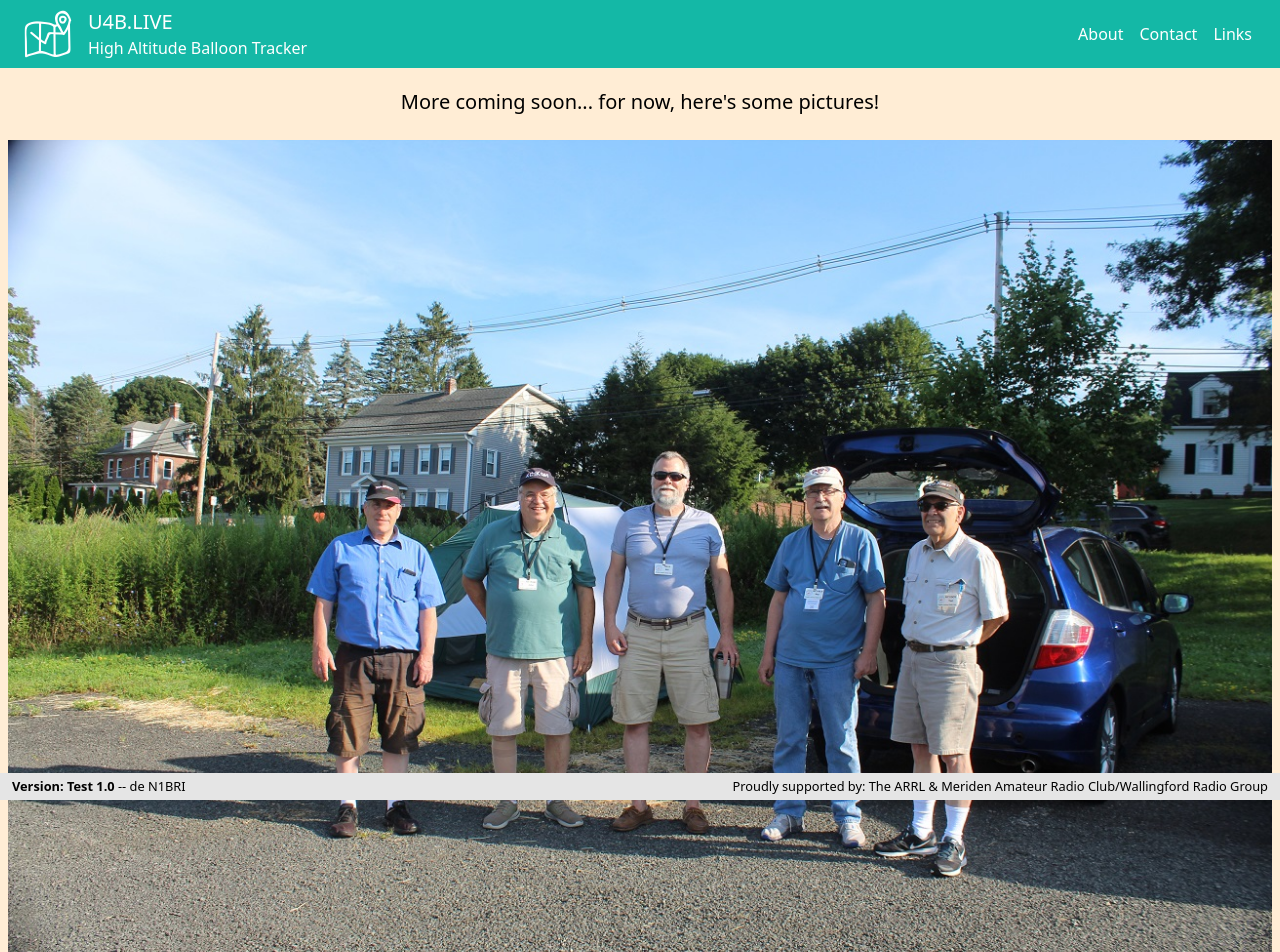
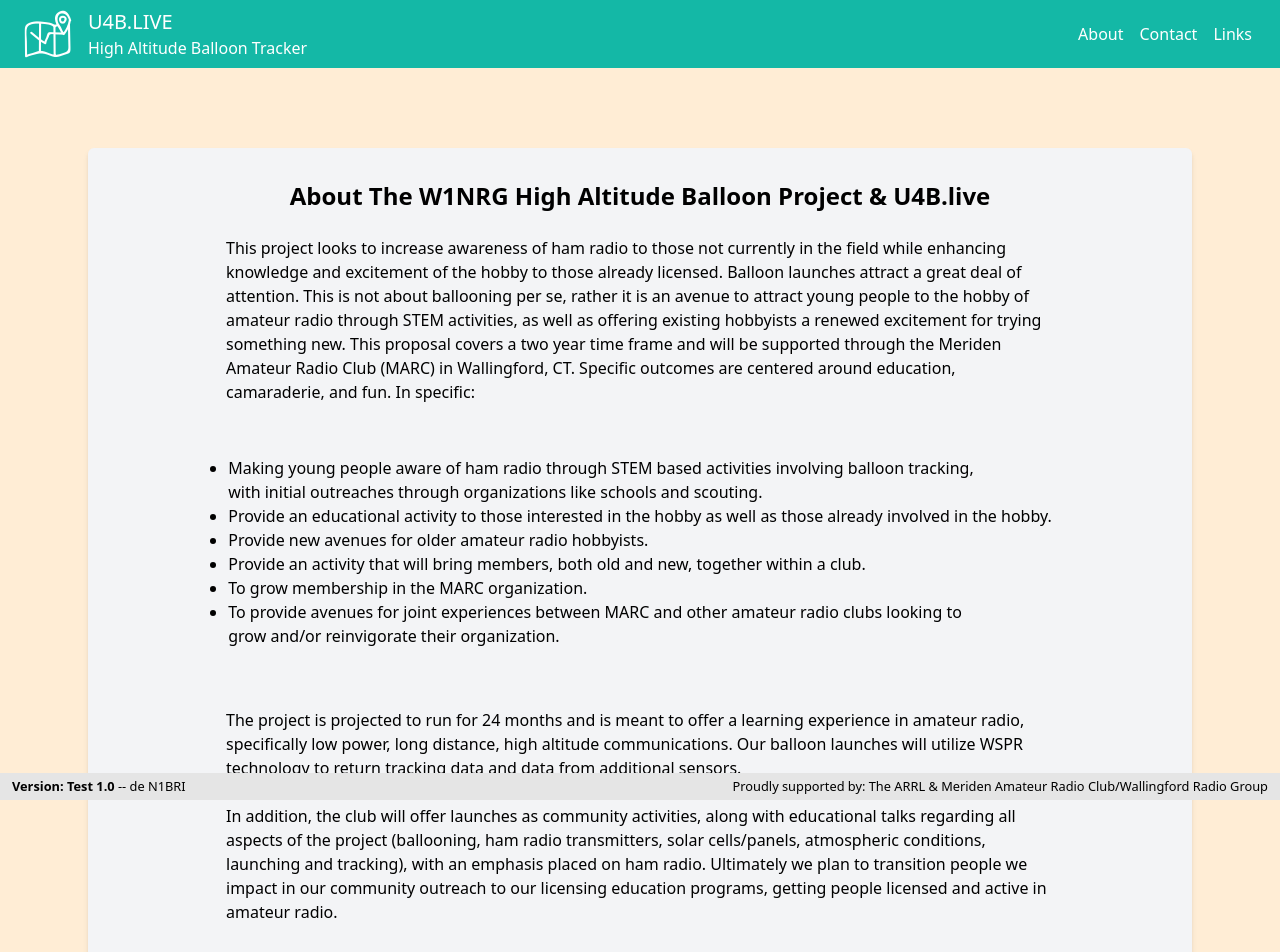
Before and after one commit to N1BRI/U4B_Balloon_Tracker, a SvelteKit app: page /about in a window 1280 px wide. Shown: the top 952 px of the page. Built offline with nearby package versions, Linux system fonts and the light colour scheme.

Commit message:
update about with ray's statement

```diff
--- a/src/routes/+page.svelte
+++ b/src/routes/+page.svelte
@@ -3,7 +3,7 @@
 	import '../app.css';
 	import BalloonConfigForm from '../components/BalloonConfigForm.svelte';
 	import Spinner from '../components/layout/Spinner.svelte';
-	import Map from '../components/Map.svelte'
+	import Map from '../components/Map.svelte';
 	import { balloonTelemetry, wsprSpots } from '../stores';
 	import { getTelemetryData } from '../queries';
 	import {
@@ -19,7 +19,6 @@
 	import { maidenheadToLatLng, strCoordinates } from '../models/coordinates';
 	import Dashboard from '../components/Dashboard.svelte';
 	import Graph from '../components/Graph.svelte';
-
 
 	export let form;
 	/**
@@ -103,9 +102,6 @@
 		}
 	});
 
-
-
-
 	onDestroy(() => {});
 </script>
 
@@ -125,12 +121,15 @@
 	{#if latestBalloonTelemetry.length > 0}
 		<div class="flex px-1 mt-4 flex-wrap-reverse md:flex-nowrap md:px-7">
 			<div
-				class="flex flex-1 md:flex-1  flex-col border-solid bg-gray-100 rounded-md shadow-md py-3 md:mr-4 px-4 text-s"
+				class="flex flex-1 md:flex-1 flex-col border-solid bg-gray-100 rounded-md shadow-md py-3 md:mr-4 px-4 text-s"
 			>
-			<Map latestBalloonTelemetry={latestBalloonTelemetry} latestWsprSpots={latestWsprSpots}/>
-			<Dashboard/>
+				<Map {latestBalloonTelemetry} {latestWsprSpots} />
+				<Dashboard />
 			</div>
-			<div class="flex flex-1 md:flex-none md:w-70 md:flex-2 border-solid mb-6 md:mb-0 bg-gray-100 rounded-md shadow-md pb-4 px-4 text-s self-start">
+			<div class="flex flex-col">
+				<div
+					class="flex flex-1 md:flex-none md:w-70 md:flex-2 border-solid mb-6 md:mb-0 bg-gray-100 rounded-md shadow-md pb-4 px-4 text-s self-start"
+				>
 					<div class="max-h-fit">
 						<h1 class="text-2xl my-2">Lastest Balloon Status</h1>
 						<mark class="bg-indigo-400 rounded-md py-1 px-2 text-white"
@@ -144,7 +143,9 @@
 						</div>
 						<div class="flex py-1">
 							<ThermometerIcon size="24" /><strong class="px-3"
-							>{celsiusToFahrenheit(latestBalloonTelemetry[latestBalloonTelemetry.length - 1].temperature)} °F</strong
+								>{celsiusToFahrenheit(
+									latestBalloonTelemetry[latestBalloonTelemetry.length - 1].temperature
+								)} °F</strong
 							>
 						</div>
 						<div class="flex py-1">
@@ -159,8 +160,13 @@
 						</div>
 						<div class="flex py-1">
 							<MapPinIcon size="24" /><strong class="px-3"
-							>{latestBalloonTelemetry[latestBalloonTelemetry.length - 1].gridSquare.substring(0, 6)} - {strCoordinates(
-								maidenheadToLatLng(latestBalloonTelemetry[latestBalloonTelemetry.length - 1].gridSquare ?? '')
+								>{latestBalloonTelemetry[latestBalloonTelemetry.length - 1].gridSquare.substring(
+									0,
+									6
+								)} - {strCoordinates(
+									maidenheadToLatLng(
+										latestBalloonTelemetry[latestBalloonTelemetry.length - 1].gridSquare ?? ''
+									)
 								)}</strong
 							>
 						</div>
@@ -188,12 +194,19 @@
 						{/if}
 					</div>
 				</div>
+				<div
+					class="flex flex-1 md:flex-none flex-col items-center mt-3 w-full
+					 border-solid mb-6 md:mb-0 bg-gray-100 rounded-md shadow-md pb-4 px-4 text-s self-start"
+				>
+					<h1 class="text-lg">Unique WSPR Spots</h1>
+					<h1 class="text-2xl w-10/12 bg-gray-300 text-center font-bold rounded-md border-2 border-transparent flex-stretch">{latestWsprSpots.length}</h1>
+				</div>
+			</div>
 		</div>
 	{/if}
 {:catch error}
 	<p style="color: red">{error.message}</p>
 {/await}
 
-
 <style>
 </style>
--- a/src/routes/about/+page.svelte
+++ b/src/routes/about/+page.svelte
@@ -4,7 +4,52 @@
 
 <div class="flex flex-wrap justify-center mb-20">
 	<div class="flex items-center flex-col px-2">
-        <h1 class="text-xl px-3 pt-5">More coming soon... for now, here's some pictures!</h1>
+		<div class="border-solid bg-gray-100 rounded-md shadow-md flex flex-wrap justify-center py-8 md:m-20">
+			<h1 class="mb-3 mx-3 text-2xl font-bold">
+				About The W1NRG High Altitude Balloon Project & U4B.live
+			</h1>
+			<p class="my-3 text-left w-3/4">
+				This project looks to increase awareness of ham radio to those not currently in the field
+				while enhancing knowledge and excitement of the hobby to those already licensed. Balloon
+				launches attract a great deal of attention. This is not about ballooning per se, rather it
+				is an avenue to attract young people to the hobby of amateur radio through STEM activities,
+				as well as offering existing hobbyists a renewed excitement for trying something new. This
+				proposal covers a two year time frame and will be supported through the Meriden Amateur
+				Radio Club (MARC) in Wallingford, CT. Specific outcomes are centered around education,
+				camaraderie, and fun. In specific:
+			</p>
+			<ul class="list-disc p-10">
+				<li>
+					Making young people aware of ham radio through STEM based activities involving balloon
+					tracking, <br />with initial outreaches through organizations like schools and scouting.
+				</li>
+				<li>
+					Provide an educational activity to those interested in the hobby as well as those already
+					involved in the hobby.
+				</li>
+				<li>Provide new avenues for older amateur radio hobbyists.</li>
+				<li>
+					Provide an activity that will bring members, both old and new, together within a club.
+				</li>
+				<li>To grow membership in the MARC organization.</li>
+				<li>
+					To provide avenues for joint experiences between MARC and other amateur radio clubs
+					looking to <br />grow and/or reinvigorate their organization.
+				</li>
+			</ul>
+			<p class="my-5 text-left w-3/4">
+				The project is projected to run for 24 months and is meant to offer a learning experience in amateur radio,
+				specifically low power, long distance, high altitude communications. Our balloon launches will utilize WSPR
+				technology to return tracking data and data from additional sensors.<br><br>
+
+				In addition, the club will offer launches as community activities, along with educational
+				talks regarding all aspects of the project (ballooning, ham radio transmitters, solar cells/panels, atmospheric conditions,
+				launching and tracking), with an emphasis placed on ham radio.
+				Ultimately we plan to transition people we impact in our community outreach to our licensing education programs,
+				getting people licensed and active in amateur radio.
+			</p>
+		</div>
+		<h1 class="text-xl px-3 pt-5">More coming soon... for now, here's some pictures!</h1>
 		<img src="/img/group-1.jpg" alt="The Balloon Gang" class="mt-6" />
 		<h3 class="text-lg">Dave NZ1J, John KC1KQH, Bill NR1B, Ray KC1QLS, and Ted KC1DOY</h3>
 	</div>
```
Lines whose indentation alone changed are shown as unchanged.
